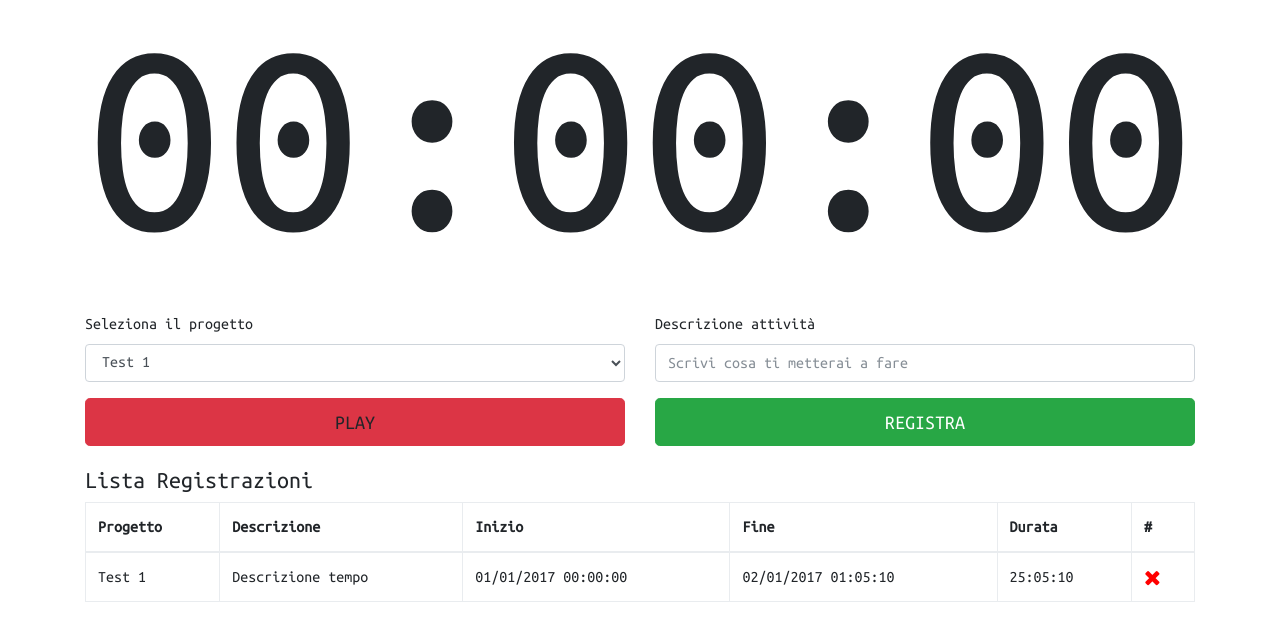
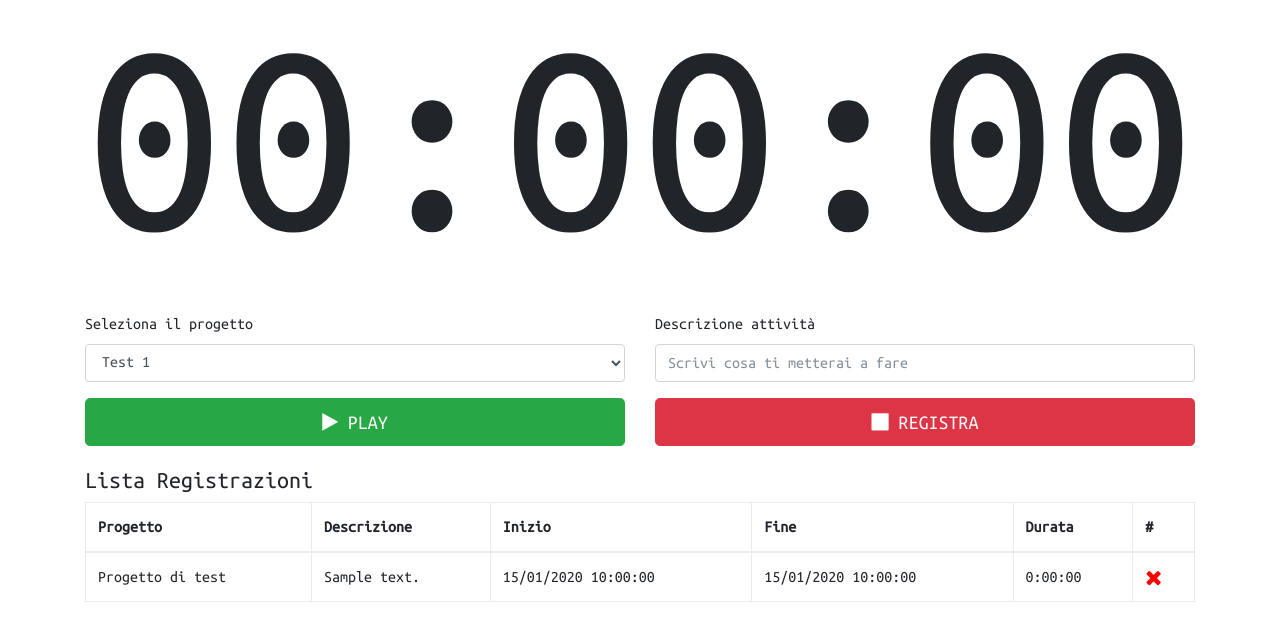
Before and after one commit to archistico/architempo, a PHP site: page / in a window 1280 px wide. Shown: the part 247-865 px from the top of the page. Run offline with PHP 8.4, Linux system fonts and the light colour scheme; tables that the repository leaves empty hold one stand-in row (values such as "Sample post"); some libraries are stand-ins or nearby versions.

Commit message:
funziona inserimento e tabella tempo

```diff
--- a/classi/progetto.php
+++ b/classi/progetto.php
@@ -30,11 +30,18 @@ class Progetto {
         throw new Exception('Non implementato');
     }
 
-    public static function Nuovo($id, $descrizione) {
+    public static function NUOVO($id, $descrizione) {
         $instance = new self();
         $instance->progettoid = $id;
         $instance->descrizione = $descrizione;
         return $instance;
+    }
+
+    public static function FIND_BY_ID($id) {
+        // FAKE
+        $p = new Progetto();
+        $p->descrizione = 'Progetto di test';
+        return $p;
     }
 }
 
@@ -65,9 +72,9 @@ class Progetti
     public function getDB_All()
     {
         // DATI FAKE
-        $this->Add(Progetto::Nuovo(1, 'Test 1'));
-        $this->Add(Progetto::Nuovo(2, 'Test 2'));
-        $this->Add(Progetto::Nuovo(3, 'Test 3'));
+        $this->Add(Progetto::NUOVO(1, 'Test 1'));
+        $this->Add(Progetto::NUOVO(2, 'Test 2'));
+        $this->Add(Progetto::NUOVO(3, 'Test 3'));
     }
 
     public function find_by_id($id) {
--- a/classi/tempo.php
+++ b/classi/tempo.php
@@ -41,7 +41,16 @@ class Tempo {
         return $this->datafine->format('Y-m-d H:i:s');
     }
 
+    public function setDatainizioDB($data) {
+        $this->datainizio = DateTime::createFromFormat('Y-m-d H:i:s', $data);
+    }
+
+    public function setDatafineDB($data) {
+        $this->datafine = DateTime::createFromFormat('Y-m-d H:i:s', $data);
+    }
+
     public function DB_Add() {
+        $result = false;
 
         try {
             $database = new db();
@@ -51,18 +60,15 @@ class Tempo {
             $database->bind(':utentefk', $this->utentefk);
             $database->bind(':datainizio', $this->getDatainizio2DB());
             $database->bind(':datafine', $this->getDatafine2DB());
-            $database->execute();
+            $result = $database->execute();
         } catch (PDOException $e) {
             throw new PDOException("Error  : " . $e->getMessage());
         }
 
         // chiude il database
         $database = NULL;
-        if(!true) {
-            return true;
-        } else {
-            return false;
-        }
+
+        return $result;
     }
 
     public function DB_Find_by_ID() {
@@ -117,8 +123,28 @@ class Tempi
 
     public function getDB_All()
     {
-        // DATI FAKE
+        try {
+            $database = new db();
+            $database->query('SELECT * FROM tempo');
+            $rows = $database->resultset();
 
+            foreach ($rows as $row) {
+                $t = new Tempo();
+                $t->tempoid = $row['tempoid'];
+                $t->progettofk = $row['progettofk'];
+                $t->progetto = Progetto::FIND_BY_ID($row['progettofk']);
+                $t->descrizione = $row['descrizione'];
+                $t->utentefk = $row['utentefk'];
+                $t->utente = Utente::FIND_BY_ID($row['utentefk']);
+                $t->setDatainizioDB($row['datainizio']);
+                $t->setDatafineDB($row['datafine']);
+
+                $this->Add($t);
+            }
+
+        } catch (PDOException $e) {
+            throw new PDOException("Error  : " . $e->getMessage());
+        }
     }
 
     public function find_by_id($id) {
--- a/classi/utente.php
+++ b/classi/utente.php
@@ -32,7 +32,7 @@ class Utente {
         throw new Exception('Non implementato');
     }
 
-    public static function Nuovo($id, $denominazione, $ruolofk) {
+    public static function NUOVO($id, $denominazione, $ruolofk) {
         $instance = new self();
         $instance->utenteid = $id;
         $instance->denominazione = $denominazione;
@@ -43,6 +43,14 @@ class Utente {
     public static function UTENTE_LOGGATO_ID() {
         // DATI FAKE
         return 1;
+    }
+
+    public static function FIND_BY_ID($id) {
+        // FAKE
+        $u = new Utente();
+        $u->denominazione = 'Utente di test';
+        $u->utenteid = 1;
+        return $u;
     }
 }
 
@@ -73,10 +81,10 @@ class Utenti
     public function getDB_All()
     {
         // DATI FAKE
-        $this->Add(Utente::Nuovo(1, 'Emilie Rollandin', 1));
-        $this->Add(Utente::Nuovo(2, 'Elettra Groppo', 1));
-        $this->Add(Utente::Nuovo(3, 'Lavoratore 1', 2));
-        $this->Add(Utente::Nuovo(4, 'Cliente 1', 3));
+        $this->Add(Utente::NUOVO(1, 'Emilie Rollandin', 1));
+        $this->Add(Utente::NUOVO(2, 'Elettra Groppo', 1));
+        $this->Add(Utente::NUOVO(3, 'Lavoratore 1', 2));
+        $this->Add(Utente::NUOVO(4, 'Cliente 1', 3));
     }
 
     public function find_by_id($id) {
--- a/index.php
+++ b/index.php
@@ -10,12 +10,24 @@ Html_default::MENU($basename_corrente);
 Html_default::JUMBOTRON("Studio Archistico", "Time tracker");
 
 /* -----------------------------
+ *           LOGGIN
+ * -----------------------------
+ */
+$utentefk = Utente::UTENTE_LOGGATO_ID();
+
+/* -----------------------------
  *       CORPO FILE
  * -----------------------------
  */
 
 // SE SONO VUOTI TUTTI NON VALIDARE -> FORM NON SUBMIT
-if (!empty($_POST['descrizione']) && !empty($_POST['progettofk']) && !empty($_POST['datainizio']) && !empty($_POST['datafine'])) {
+if (!empty($_POST['descrizione']) && !empty($_POST['progettofk']) && !empty($_POST['datainizio']) && !empty($_POST['datafine'])
+    && (isset($_POST['csrf']) && isset($_SESSION['csrf']) && $_POST["csrf"] == $_SESSION["csrf"])
+    ) {
+
+    // cancello il CSRF
+    $_SESSION["csrf"] = '';
+
     // VALIDAZIONE
     if (empty($_POST['descrizione'])) {
         $notices[] = 'Descrizione non passato';
@@ -51,9 +63,6 @@ if (!empty($_POST['descrizione']) && !empty($_POST['progettofk']) && !empty($_PO
 
     if(empty($notices)) {
 
-        // CERCO UTENTE LOGGATO
-        $utentefk = Utente::UTENTE_LOGGATO_ID();
-
         // AGGIUNGO IL TEMPO NEL DB
 
         $t = new Tempo();
@@ -66,25 +75,28 @@ if (!empty($_POST['descrizione']) && !empty($_POST['progettofk']) && !empty($_PO
         if(!$t->DB_Add()) {
             $notices[] = 'Errore nella query sulla base dati';
         } else {
-            $notices['ok'] = "Codice cancellato";
+            $notices['ok'] = "Inserito";
         }
     }
+
+    unset($_POST);
+    $_POST = array();
 }
+
+// Creo il formid per questa sessione
+$_SESSION["csrf"] = $utentefk . "-" . md5(rand(0,10000000));
+
+Html_default::SHOW_NOTICES($notices);
 
 // HOME CARICA DATI PER FORM - NUOVO TEMPO
 $progetti = new Progetti();
 $progetti->getDB_All();
 
-$HTML->Form_nuovo_tempo($progetti->getProgetti(), $basename_corrente);
-
-$utenti = new Utenti();
-$utenti->getDB_All();
-
-$tempo = Tempo::NUOVO(1, $progetti->getProgetti()[0], 'Descrizione tempo', $utenti->getUtenti()[0], '01/01/2017 00:00:00', '02/01/2017 01:05:10' );
-$tempi = new Tempi();
-$tempi->Add($tempo);
+$HTML->Form_nuovo_tempo($progetti->getProgetti(), $basename_corrente, htmlspecialchars($_SESSION["csrf"]));
 
 Html_default::HEADER("Lista Registrazioni");
+$tempi = new Tempi();
+$tempi->getDB_All();
 $HTML->Table_tempo($tempi->getTempi());
 
 /* -----------------------------
@@ -92,8 +104,6 @@ $HTML->Table_tempo($tempi->getTempi());
  * -----------------------------
  */
 
-Html_default::SHOW_NOTICES($notices);
-
 // Elementi di chiusura
 Html_default::CLOSECONTAINER();
 Html_default::SCRIPT(True);
--- a/template/html_index.php
+++ b/template/html_index.php
@@ -2,7 +2,7 @@
 
 class Html_index {
 
-    public function Form_nuovo_tempo($progetti, $formLink) {
+    public function Form_nuovo_tempo($progetti, $formLink, $csrf) {
         $html = "
         <div class='row'>
         <div class='col-md-12'>
@@ -36,14 +36,15 @@ class Html_index {
             </div>
             <input id='datainizio' name='datainizio' type='hidden' value=''>
             <input id='datafine' name='datafine' type='hidden' value=''>
+            <input type='hidden' name='csrf' value='$csrf'>
         </div>
         </div>
         <div class='row'>
             <div class='col-md-6 paddingBottom20'>
-	            <a class='btn btn-danger btn-block btn-lg' id='btnPlay'>PLAY</a>
+	            <a class='btn btn-success btn-block btn-lg text-white' id='btnPlay'><i class='fa fa-play' aria-hidden='true'></i> PLAY</a>
             </div>
             <div class='col-md-6 paddingBottom20'>
-	            <button type='submit' class='btn btn-success btn-block btn-lg' id='btnRegistra'>REGISTRA</button>
+	            <button type='submit' class='btn btn-danger btn-block btn-lg' id='btnRegistra'><i class='fa fa-stop' aria-hidden='true'></i> REGISTRA</button>
             </div>
         </div>
         </form>
```
Also changed, not shown: js/script_index.js (+4 -4 lines).
